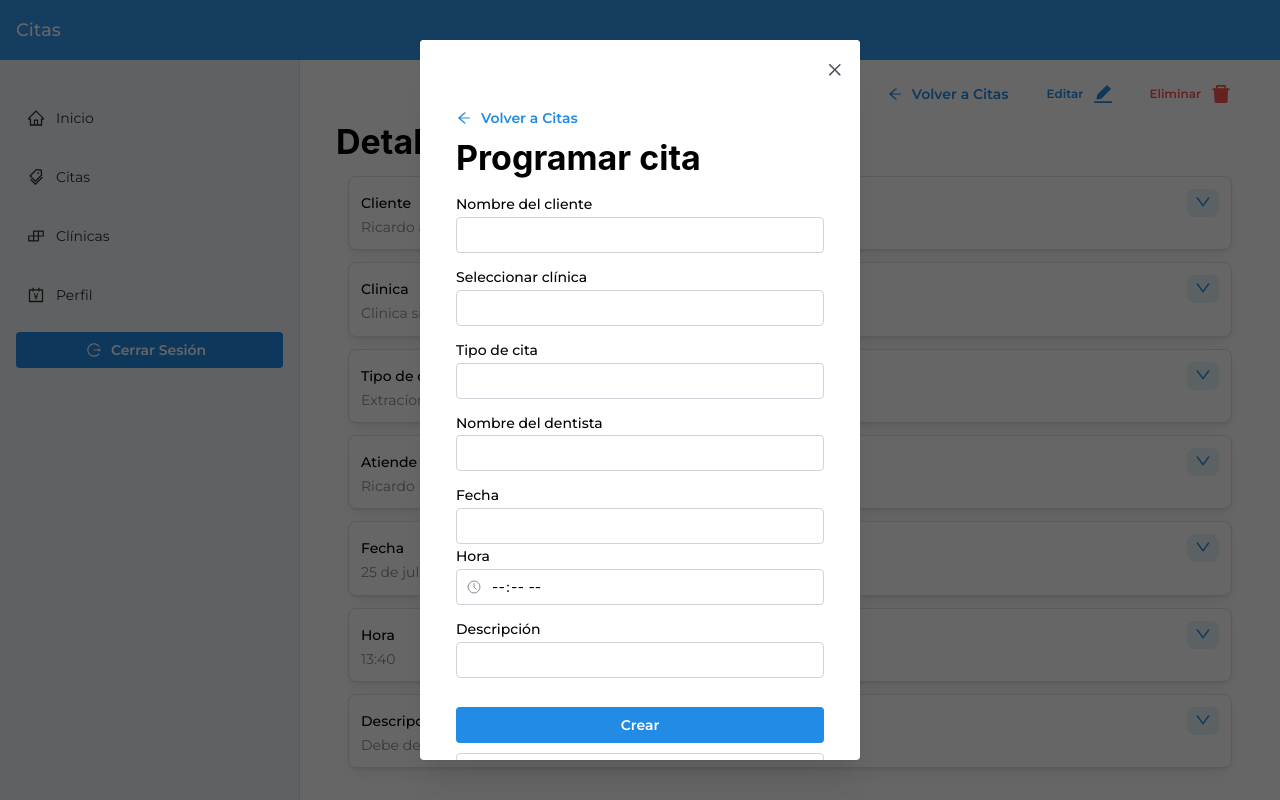
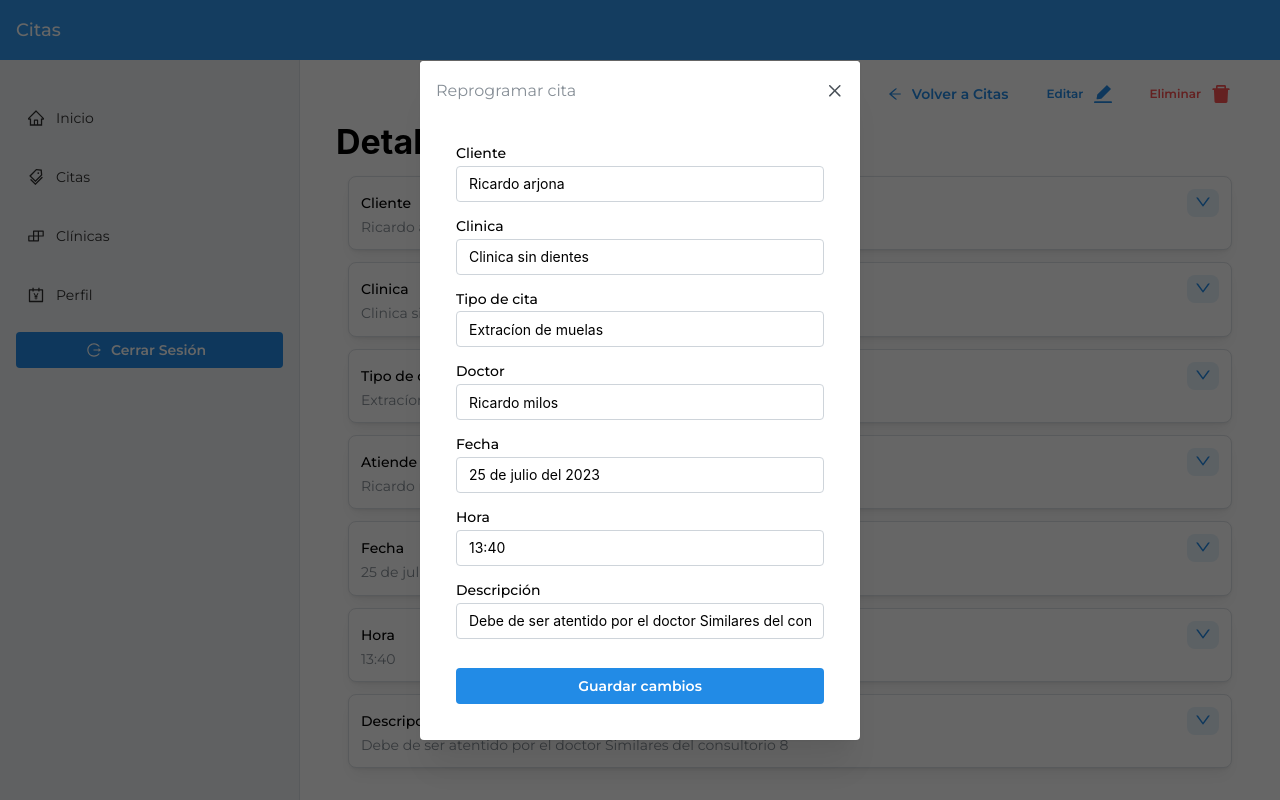
Before and after one commit to alanvviera/DentalSystem, a Next.js app: page /employee-menu/appointments/1 in a window 1280 px wide. Both pictures are taken after a click on the button "Editar". Built offline with nearby package versions, Linux system fonts and the light colour scheme.

Commit message:
Preparing files to fetch data

```diff
--- a/app/employee-menu/appointments/[appointmentId]/page.tsx
+++ b/app/employee-menu/appointments/[appointmentId]/page.tsx
@@ -4,7 +4,7 @@ import EmployeeAppointmentView from "../../../../components/employee-menu/employ
 const getData = async (id: number) => {
   //const res = await fetch(`route/${id}`);
   const res = {
-    id: id,
+    id,
     patient_name: "Ricardo arjona",
     clinic_name: "Clinica sin dientes",
     type: "Extracíon de muelas",
--- /dev/null
+++ b/components/employee-menu/employee-appointment-view-page/EmployeeAppointmentDelete.tsx
@@ -0,0 +1,21 @@
+"use client";
+import { Button, Container } from "@mantine/core";
+import { useRouter } from "next/navigation";
+import React from "react";
+
+const EmployeeAppointmentDelete = ({ appointmentId }) => {
+  const router = useRouter();
+  const deleteAppointment = async (id: number) => {
+    //const delete = await fetch(`${route}/${id}`)
+    router.push("/employee-menu/appointments");
+  };
+  return (
+    <Container ta="center">
+      <Button onClick={async () => await deleteAppointment(appointmentId)}>
+        Aceptar
+      </Button>
+    </Container>
+  );
+};
+
+export default EmployeeAppointmentDelete;
--- /dev/null
+++ b/components/employee-menu/employee-appointment-view-page/EmployeeAppointmentUpdate.tsx
@@ -0,0 +1,64 @@
+"use client";
+import React from 'react';
+import MantineForm from '../../../components/mantine-form/MantineForm';
+import CustomInputMantine, { typeInputForm } from '../../../components/mantine-form/customMantineInput';
+import { allValuesAvailable, validateDate, validateName, validateNumber } from '../../../components/mantine-form/valuesValidate';
+
+const EmployeeAppointmentUpdate = ({appointment}) => (
+    <div className='m-5'>
+      <MantineForm
+        initialValuesForKeys={appointment}
+        validateForKeys={{
+          patient_name: validateName,
+          clinic_name: allValuesAvailable,
+          type: allValuesAvailable,
+          doctor_name: validateName,
+          date_of_date: allValuesAvailable,
+          appointment_time: allValuesAvailable,
+          subject: allValuesAvailable
+        }}
+        listCustomInputMantine={[
+          new CustomInputMantine("Cliente", "", "patient_name", typeInputForm.TEXT),
+          new CustomInputMantine("Clinica", "", "clinic_name", typeInputForm.TEXT),
+          new CustomInputMantine("Tipo de cita", "", "type", typeInputForm.TEXT),
+          new CustomInputMantine("Doctor", "", "doctor_name", typeInputForm.TEXT),
+          new CustomInputMantine("Fecha", "", "date_of_date", typeInputForm.TEXT),
+          new CustomInputMantine("Hora", "", "appointment_time", typeInputForm.TEXT),
+          new CustomInputMantine("Descripción", "", "subject", typeInputForm.TEXT),
+        ]}
+        onSubmit={async (form: any) => {
+          // All fields were validated
+          console.log(form.values);
+          const {
+            patient_name,
+            clinic_name,
+            type,
+            doctor_name,
+            date_of_date,
+            appointment_time,
+            subject,
+          } = form.values;
+          /*
+            const response = await fetch(route, {
+              method: "PUT",
+              body: JSON.stringify(
+                {
+                  patient_name,
+                  clinic_name,
+                  type,
+                  doctor_name,
+                  date_of_date,
+                  appointment_time,
+                  subject,
+                }
+              ),
+            });
+            return response.json();
+        */
+        }}
+        labelSubmit='Guardar cambios'
+      />
+    </div>
+  );
+
+export default EmployeeAppointmentUpdate;
--- a/components/employee-menu/employee-appointment-view-page/EmployeeAppointmentView.tsx
+++ b/components/employee-menu/employee-appointment-view-page/EmployeeAppointmentView.tsx
@@ -4,9 +4,9 @@ import VisualizeData from '../../visualize-data/VisualizeData';
 import { Button, Space, Title } from '@mantine/core';
 import { ArrowLeftOutlined, DeleteFilled, EditFilled } from '@ant-design/icons';
 import VisualizeDataButton from '../../visualize-data/buttonsData/VisualizeDataButton';
-import CreateAppointmentPage from '../../../app/employee-menu/appointments/create/page';
-import FormExampleCreate from '../../../app/form-example/create/page';
 import LabelDataText from '../../visualize-data/labelsData/LabelDataText';
+import EmployeeAppointmentUpdate from './EmployeeAppointmentUpdate';
+import EmployeeAppointmentDelete from './EmployeeAppointmentDelete';
 
 const EmployeeAppointmentView = ({appointment}) => {
   return (<div style={{ marginLeft: "20px", marginRight: "20px" }}>
@@ -22,7 +22,8 @@ const EmployeeAppointmentView = ({appointment}) => {
             Volver a Citas
           </Button>
           <VisualizeDataButton
-            showComponent={<CreateAppointmentPage />}
+            titleModal='Reprogramar cita'
+            showComponent={<EmployeeAppointmentUpdate appointment={appointment} />}
             title={"Editar"}
             classNameButton={{
               variant: "subtle",
@@ -32,8 +33,8 @@ const EmployeeAppointmentView = ({appointment}) => {
           />
           <Space w={"4px"} />
           <VisualizeDataButton
-            titleModal={"Aqui va el titulo del modal"}
-            showComponent={<FormExampleCreate/>}
+            titleModal={"¿Desea eliminar este registro?"}
+            showComponent={<EmployeeAppointmentDelete appointmentId={appointment.id} />}
             title={"Eliminar"}
             classNameButton={{
               variant: "subtle",
--- a/components/employee-menu/profile/EmployeeProfileForm.tsx
+++ b/components/employee-menu/profile/EmployeeProfileForm.tsx
@@ -1,13 +1,22 @@
-"use client"
-import { Button, Title } from '@mantine/core';
-import React from 'react'
-import MantineForm from '../../mantine-form/MantineForm';
-import { allValuesAvailable, validateDate, validateEmail, validateName, validateNumber, validatePassword } from '../../mantine-form/valuesValidate';
-import CustomInputMantine, { typeInputForm } from '../../mantine-form/customMantineInput';
+"use client";
+import { Button, Title } from "@mantine/core";
+import React from "react";
+import MantineForm from "../../mantine-form/MantineForm";
+import {
+  allValuesAvailable,
+  validateDate,
+  validateEmail,
+  validateName,
+  validateNumber,
+  validatePassword,
+} from "../../mantine-form/valuesValidate";
+import CustomInputMantine, {
+  typeInputForm,
+} from "../../mantine-form/customMantineInput";
 
-const EmployeeProfileForm = ({profile}) => {
+const EmployeeProfileForm = ({ profile }) => {
   return (
-        <div style={{margin: "20px"}}>
+    <div style={{ margin: "20px" }}>
       <Title>Perfil</Title>
       <MantineForm
         initialValuesForKeys={profile}
@@ -18,27 +27,85 @@ const EmployeeProfileForm = ({profile}) => {
           password: validatePassword,
           birthDate: validateDate,
           address: allValuesAvailable,
-              license: allValuesAvailable
+          license: allValuesAvailable,
         }}
         listCustomInputMantine={[
-              new CustomInputMantine("Nombre completo", "", "name", typeInputForm.TEXT),
-              new CustomInputMantine("Correo electrónico", "", "email", typeInputForm.TEXT),
+          new CustomInputMantine(
+            "Nombre completo",
+            "",
+            "name",
+            typeInputForm.TEXT
+          ),
+          new CustomInputMantine(
+            "Correo electrónico",
+            "",
+            "email",
+            typeInputForm.TEXT
+          ),
           new CustomInputMantine("Teléfono", "", "phone", typeInputForm.NUMBER),
-              new CustomInputMantine("Contraseña", "", "password", typeInputForm.PASSWORD),
-              new CustomInputMantine("Fecha de nacimiento", "", "birthDate", typeInputForm.DATEPICKER, new Date(1701388800000)),
-              new CustomInputMantine("Dirección", "", "address", typeInputForm.TEXT),
-              new CustomInputMantine("Licencia médica", "", "license", typeInputForm.TEXT),
+          new CustomInputMantine(
+            "Contraseña",
+            "",
+            "password",
+            typeInputForm.PASSWORD
+          ),
+          new CustomInputMantine(
+            "Fecha de nacimiento",
+            "",
+            "birthDate",
+            typeInputForm.DATEPICKER,
+            new Date(1701388800000)
+          ),
+          new CustomInputMantine(
+            "Dirección",
+            "",
+            "address",
+            typeInputForm.TEXT
+          ),
+          new CustomInputMantine(
+            "Licencia médica",
+            "",
+            "license",
+            typeInputForm.TEXT
+          ),
         ]}
         onSubmit={(form: any) => {
           // All fields were validated
           console.log(form.values);
-              form.setInitialValues();
+          const {
+            name,
+            email,
+            phone,
+            password,
+            birthDate,
+            address,
+            license,
+          } = form.values;
+          /*
+          const response = await fetch(route, {
+            method: "PUT",
+            body: JSON.stringify(
+              {
+                name,
+                email,
+                phone,
+                password,
+                birthDate,
+                address,
+                license,
+              }
+            ),
+          });
+          return response.json();
+      */
         }}
-            labelSubmit='Confirmar cambios'
+        labelSubmit="Confirmar cambios"
       />
-          <Button variant='default' fullWidth mt={10}>Cancelar</Button>
+      <Button variant="default" fullWidth mt={10}>
+        Cancelar
+      </Button>
     </div>
-      )
-}
+  );
+};
 
-export default EmployeeProfileForm
+export default EmployeeProfileForm;
```
Lines whose indentation alone changed are shown as unchanged.
